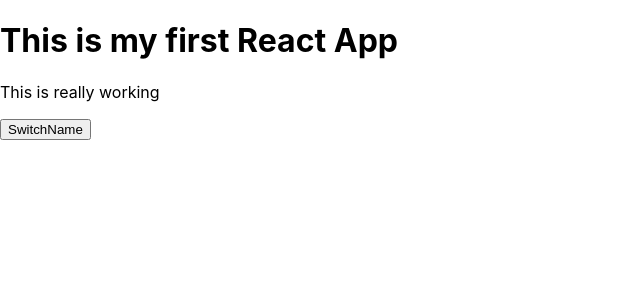
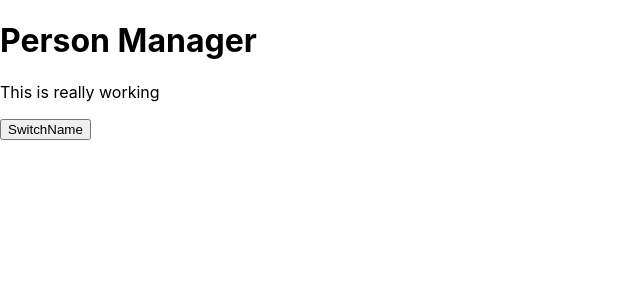
Before and after one commit to TowhidAust/ReactLearning, a React app in the folder my-app/: page / in a window 1280 px wide. Shown: the top 300 px of the page, without its empty margins (0-640 px from the left). Built offline with nearby package versions, Linux system fonts and the light colour scheme.

Commit message:
using props in Appsjs and index js

```diff
--- a/my-app/src/components/Cockpit/Cockpit.js
+++ b/my-app/src/components/Cockpit/Cockpit.js
@@ -16,7 +16,7 @@
 
     return (
         <div className = {css_classes.Cockpit}>
-            <h1>This is my first React App</h1>
+            <h1>{props.title}</h1>
             <p className={classes.join(' ')}>This is really working</p>
 
             <button
--- a/my-app/src/containers/App.js
+++ b/my-app/src/containers/App.js
@@ -73,6 +73,7 @@
     return (
         <div className={css_classes.App}>
           <Cockpit
+          title =  {this.props.appTitle}
           showPersons={this.state.showPersons}
           persons = {this.state.persons}
           clicked = {this.togglePersonHandler}  />
--- a/my-app/src/index.js
+++ b/my-app/src/index.js
@@ -4,7 +4,7 @@
 import App from './containers/App';
 import * as serviceWorker from './serviceWorker';
 
-ReactDOM.render(<App />, document.getElementById('root'));
+ReactDOM.render(<App appTitle = "Person Manager" />, document.getElementById('root'));
 
 // If you want your app to work offline and load faster, you can change
 // unregister() to register() below. Note this comes with some pitfalls.
```
